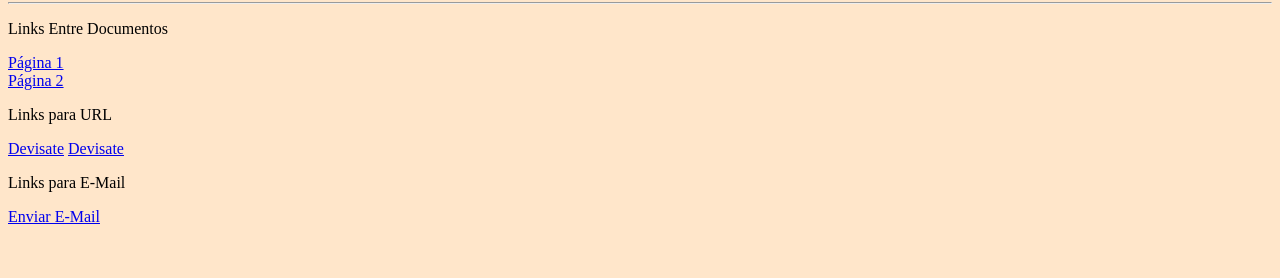
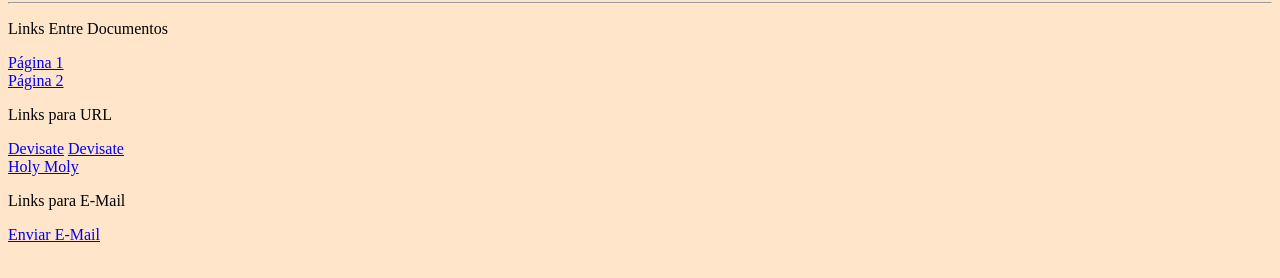
Before and after one commit to Xambinho/Xambinho.github.io, a plain HTML site: page index.html in a window 1280 px wide. Shown: the part 78-356 px from the top of the page. Drawn offline with Linux system fonts and the light colour scheme.

Commit message:
Adição do holy moly.html

```diff
--- a/index.html
+++ b/index.html
@@ -14,6 +14,7 @@
         <p>Links para URL</p>
         <a href="http://www.devisate.com.br">Devisate</a>
         <a href="http://www.devisate.com.br" target="_blank">Devisate</a><br/>
+        <a href="holymoly/index.html" target="_blank">Holy Moly</a><br/>
 
         <p>Links para E-Mail</p>
         <a href="ericvaldir77@gmail.com">Enviar E-Mail</a><br/>
```
